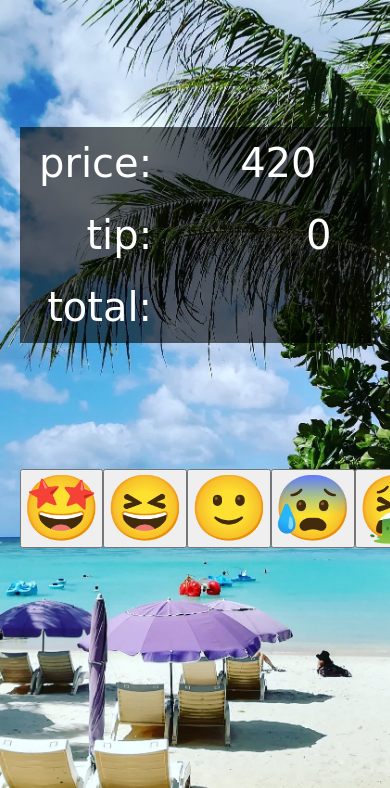
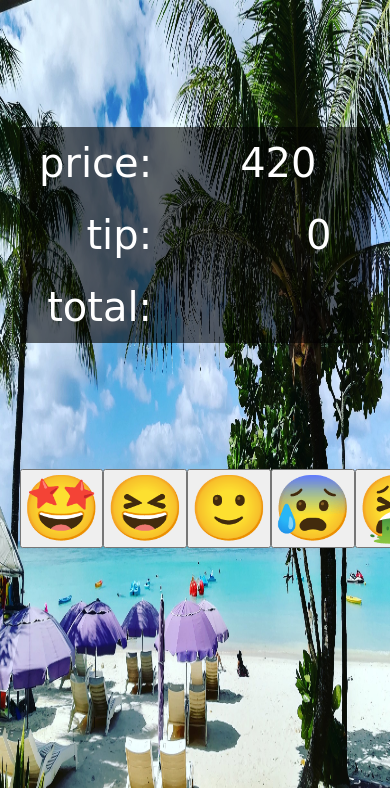
Before and after one commit to zawa-works/CalcTip, a PHP site: page / in a window 390 px wide; the page is wider, and only the part inside the window is pictured. Shown: the top 788 px of that part. Run offline with PHP 8.4, Linux system fonts and the light colour scheme.

Commit message:
use calc()

```diff
--- a/style.css
+++ b/style.css
@@ -23,17 +23,10 @@
     }
     body{
       background-image: url("./images/background.jpg");
-      -webkit-background-size: 100%;
-      -moz-background-size: 100%;
-      -o-background-size: 100%;
-      background-size: 100%;
-      -webkit-background-size: cover;
-      -moz-background-size: cover;
-      -o-background-size: cover;
-      background-size: cover;
-      background-repeat: no-repeat;
-      background-attachment: fixed;
-      background-position: center top;
+      -webkit-background-size: calc(100vw) calc(100vh);
+      -moz-background-size: calc(100vw) calc(100vh);
+      -o-background-size: calc(100vw) calc(100vh);
+      background-size: calc(100vw) calc(100vh);
       display: flex;
       justify-content: center;
       margin-top: 15vh;
```
